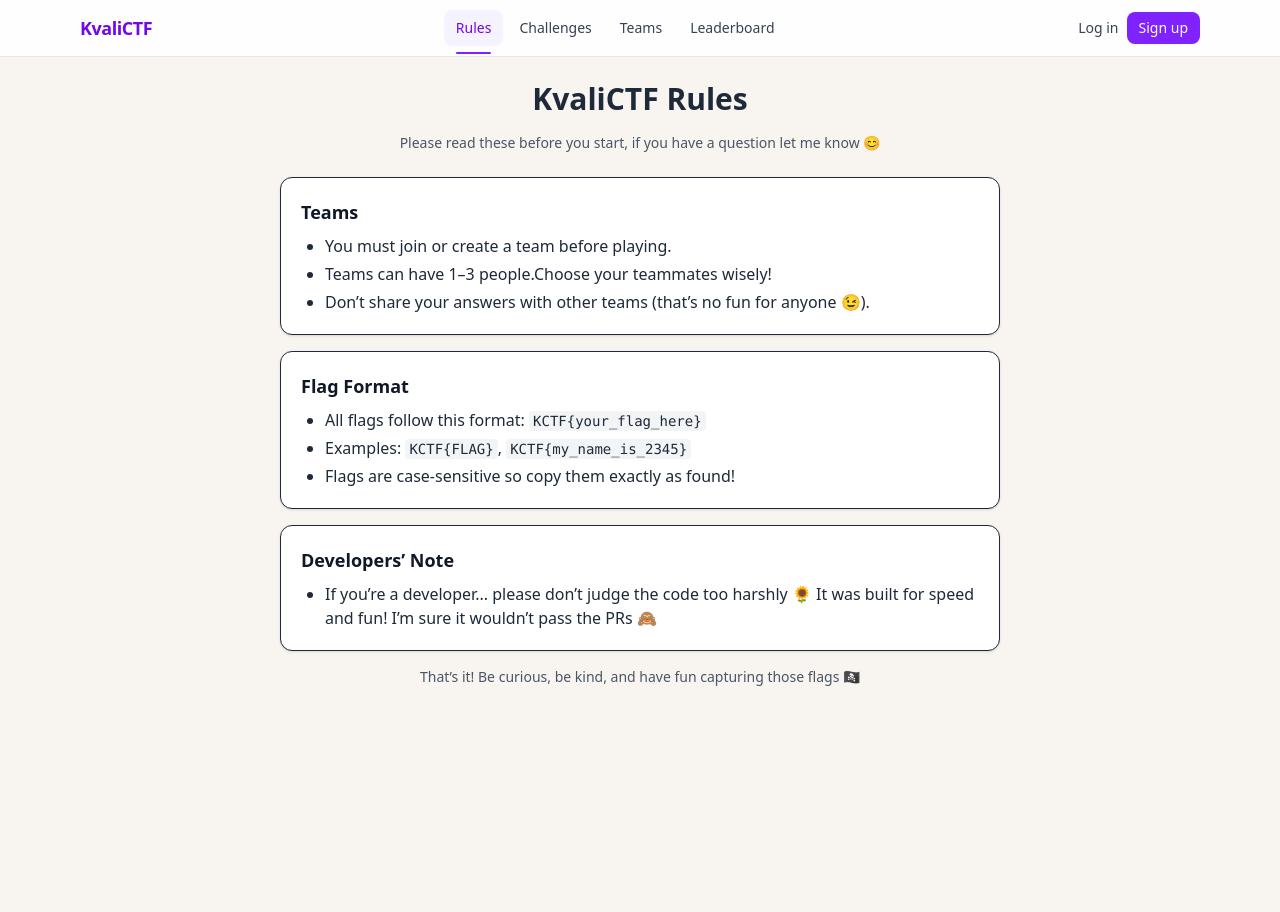
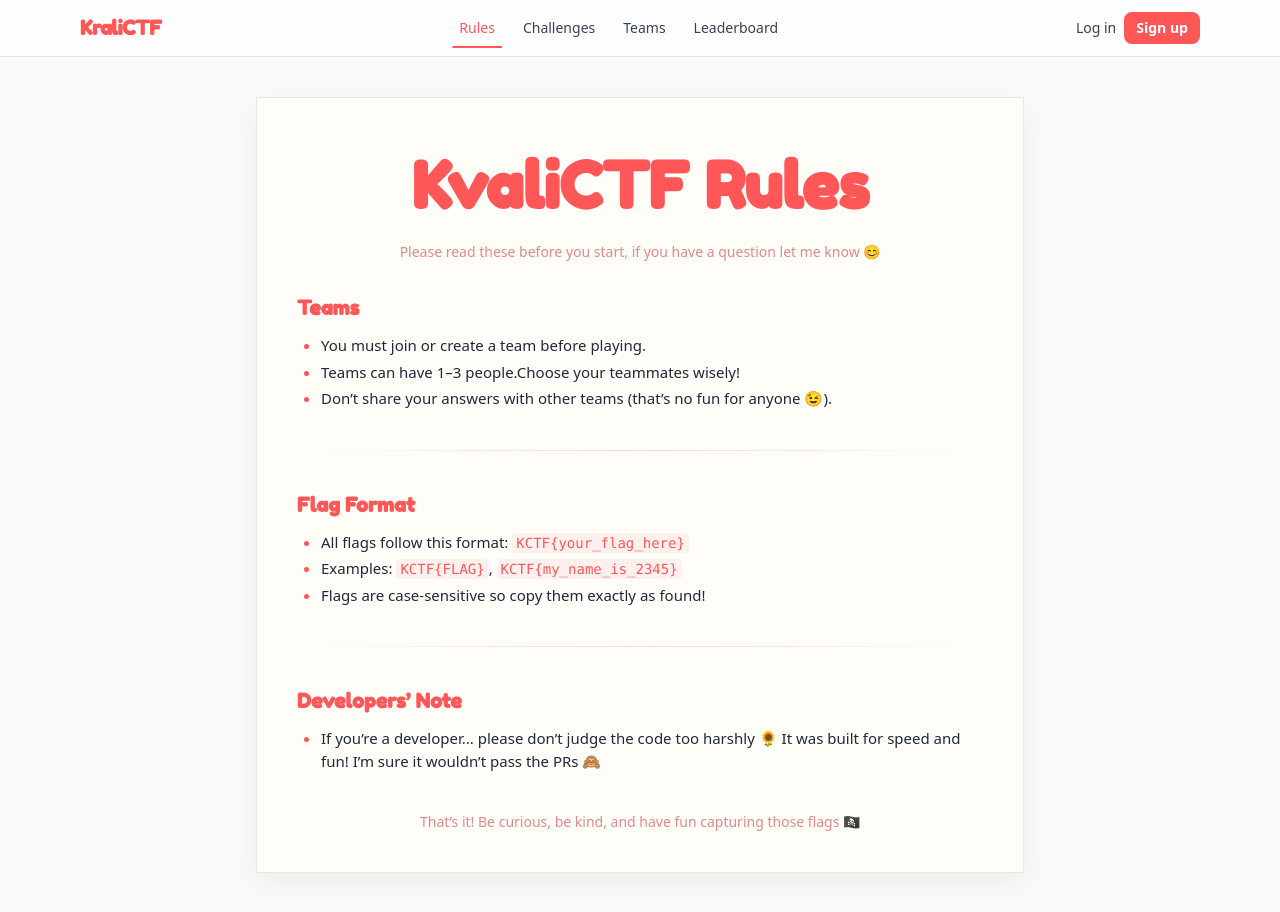
Before and after one commit to kamarini09/ctf-app, a Next.js app: page /rules in a window 1280 px wide. Before the commit the page ends 800 px from the top, so only its background shows below. Built offline with nearby package versions, Linux system fonts and the light colour scheme; no server answers.

Commit message:
feat: styling rules and challenges

```diff
--- a/src/app/(public)/rules/page.tsx
+++ b/src/app/(public)/rules/page.tsx
@@ -2,42 +2,75 @@
 
 export default function RulesPage() {
   return (
-    <main className="mx-auto max-w-3xl p-6 text-gray-800">
-      <h1 className="mb-4 text-3xl font-bold text-center">KvaliCTF Rules</h1>
-      <p className="mb-6 text-sm text-gray-600 text-center">Please read these before you start, if you have a question let me know 😊</p>
+    <main className="px-6 py-10">
+      {/* Paper background */}
+      <div
+        className="
+          relative mx-auto max-w-3xl  border border-[#efe7df] bg-[#fffdf8] p-6 shadow-[0_10px_30px_rgba(0,0,0,0.06)]
+          md:p-10
+        "
+        style={{
+          backgroundImage: "radial-gradient(rgba(0,0,0,0.035) 0.6px, transparent 0.6px)",
+          backgroundSize: "10px 10px",
+        }}
+      >
+        {/* Header */}
+        <h1
+          className="font-display text-center text-[var(--ctf-red)]"
+          style={{
+            fontWeight: 900,
+            letterSpacing: "-0.5px",
+            fontSize: "clamp(32px, 6vw, 64px)",
+          }}
+        >
+          KvaliCTF Rules
+        </h1>
 
-      <section className="space-y-4">
-        <div className="rounded-xl border bg-white p-5 shadow-sm">
-          <h2 className="mb-2 text-lg font-semibold text-gray-900">Teams</h2>
-          <ul className="list-disc pl-6 space-y-1">
+        <p className="mt-2 text-center text-sm text-[#e08a8a]">Please read these before you start, if you have a question let me know 😊</p>
+
+        {/* Sections (no numbers, no boxes) */}
+        <section className="mt-8 space-y-10">
+          {/* Teams */}
+          <div>
+            <h2 className="font-display text-xl font-semibold text-[var(--ctf-red)]">Teams</h2>
+            <ul className="mt-3 list-disc pl-6 space-y-1 text-[15px] text-gray-800 marker:text-[var(--ctf-red)]">
               <li>You must join or create a team before playing.</li>
               <li>Teams can have 1–3 people.Choose your teammates wisely!</li>
               <li>Don’t share your answers with other teams (that’s no fun for anyone 😉).</li>
             </ul>
           </div>
 
-        <div className="rounded-xl border bg-white p-5 shadow-sm">
-          <h2 className="mb-2 text-lg font-semibold text-gray-900">Flag Format</h2>
-          <ul className="list-disc pl-6 space-y-1">
+          {/* Divider */}
+          <hr className="border-0 h-px bg-gradient-to-r from-transparent via-[#ffd6d6] to-transparent" />
+
+          {/* Flag Format */}
+          <div>
+            <h2 className="font-display text-xl font-semibold text-[var(--ctf-red)]">Flag Format</h2>
+            <ul className="mt-3 list-disc pl-6 space-y-1 text-[15px] text-gray-800 marker:text-[var(--ctf-red)]">
               <li>
-              All flags follow this format: <code className="rounded bg-gray-100 px-1 py-0.5 text-sm">KCTF&#123;your_flag_here&#125;</code>
+                All flags follow this format: <code className="rounded bg-[#fff0f0] px-1 py-0.5 text-sm text-[var(--ctf-red)]">KCTF&#123;your_flag_here&#125;</code>
               </li>
               <li>
-              Examples: <code className="rounded bg-gray-100 px-1 py-0.5 text-sm">KCTF&#123;FLAG&#125;</code>, <code className="rounded bg-gray-100 px-1 py-0.5 text-sm">KCTF&#123;my_name_is_2345&#125;</code>
+                Examples: <code className="rounded bg-[#fff0f0] px-1 py-0.5 text-sm text-[var(--ctf-red)]">KCTF&#123;FLAG&#125;</code>, <code className="rounded bg-[#fff0f0] px-1 py-0.5 text-sm text-[var(--ctf-red)]">KCTF&#123;my_name_is_2345&#125;</code>
               </li>
               <li>Flags are case-sensitive so copy them exactly as found!</li>
             </ul>
           </div>
 
-        <div className="rounded-xl border bg-white p-5 shadow-sm">
-          <h2 className="mb-2 text-lg font-semibold text-gray-900">Developers’ Note</h2>
-          <ul className="list-disc pl-6 space-y-1">
-            <li> If you’re a developer... please don’t judge the code too harshly 🌻 It was built for speed and fun! I’m sure it wouldn’t pass the PRs 🙈</li>
+          {/* Divider */}
+          <hr className="border-0 h-px bg-gradient-to-r from-transparent via-[#ffd6d6] to-transparent" />
+
+          {/* Developers’ Note */}
+          <div>
+            <h2 className="font-display text-xl font-semibold text-[var(--ctf-red)]">Developers’ Note</h2>
+            <ul className="mt-3 list-disc pl-6 space-y-1 text-[15px] text-gray-800 marker:text-[var(--ctf-red)]">
+              <li>If you’re a developer... please don’t judge the code too harshly 🌻 It was built for speed and fun! I’m sure it wouldn’t pass the PRs 🙈</li>
             </ul>
           </div>
 
-        <p className="text-sm text-gray-600 text-center">That’s it! Be curious, be kind, and have fun capturing those flags 🏴‍☠️</p>
+          <p className="text-center text-sm text-[#e08a8a]">That’s it! Be curious, be kind, and have fun capturing those flags 🏴‍☠️</p>
         </section>
+      </div>
     </main>
   );
 }
--- a/src/app/globals.css
+++ b/src/app/globals.css
@@ -1,10 +1,13 @@
+@import url("https://fonts.googleapis.com/css2?family=Fredoka+One&display=swap");
 @import "tailwindcss";
 
-/* === Theme Variables === */
+/* === Theme Variables (Red CTF) === */
 :root {
-  /* Light theme (Kvalifik-inspired) */
-  --background: #f8f5f1; /* soft beige background */
-  --foreground: #171717;
+  --ctf-red: #ff5757;
+  --ctf-red-600: #ff4444;
+  --ctf-rose-50: #ffe5e5;
+  --background: #fafafa;
+  --foreground: #111827;
 }
 
 @theme inline {
@@ -18,7 +21,32 @@
 body {
   background: var(--background);
   color: var(--foreground);
-  font-family: var(--font-sans), Arial, Helvetica, sans-serif;
+  font-family: var(--font-sans), ui-sans-serif, system-ui, -apple-system, Segoe UI, Roboto, Helvetica, Arial, "Apple Color Emoji", "Segoe UI Emoji";
   -webkit-font-smoothing: antialiased;
   text-rendering: optimizeLegibility;
 }
+
+/* Display font for headings that need the arcade look */
+.font-display {
+  font-family: "Fredoka One", system-ui, -apple-system, Segoe UI, Roboto, Helvetica, Arial, sans-serif;
+}
+
+/* subtle card shadow + hover lift, reused */
+.ctf-card {
+  @apply rounded-xl border border-[var(--ctf-red)]/30 bg-white shadow-sm transition;
+}
+.ctf-card-hover {
+  @apply hover:-translate-y-0.5 hover:shadow-lg focus-visible:outline-none focus-visible:ring-2 focus-visible:ring-[var(--ctf-red)];
+}
+
+/* little underline used in nav */
+.ctf-underline::after {
+  content: "";
+  position: absolute;
+  left: 0.5rem;
+  right: 0.5rem;
+  bottom: -6px;
+  height: 2px;
+  border-radius: 9999px;
+  background: var(--ctf-red);
+}
--- a/src/components/Navbar.tsx
+++ b/src/components/Navbar.tsx
@@ -10,9 +10,8 @@ export default function Navbar() {
   const pathname = usePathname();
 
   const [label, setLabel] = useState<string | null>(null);
-  const [authLoaded, setAuthLoaded] = useState(false); // gate UI until we know
+  const [authLoaded, setAuthLoaded] = useState(false);
 
-  // Helper to populate label from a session
   const setFromSession = async (session: Awaited<ReturnType<typeof sb.auth.getSession>>["data"]["session"]) => {
     const user = session?.user;
     if (!user) {
@@ -25,29 +24,19 @@ export default function Navbar() {
 
   useEffect(() => {
     let unsub: (() => void) | undefined;
-
     (async () => {
-      // 1) initial read
       const { data } = await sb.auth.getSession();
       await setFromSession(data.session);
       setAuthLoaded(true);
-
-      // 2) subscribe to future changes
-      const { data: listener } = sb.auth.onAuthStateChange((_event, session) => {
-        setFromSession(session);
-      });
+      const { data: listener } = sb.auth.onAuthStateChange((_event, session) => setFromSession(session));
       unsub = () => listener.subscription.unsubscribe();
     })();
-
-    return () => {
-      unsub?.();
-    };
+    return () => unsub?.();
   }, []);
 
   const initial = useMemo(() => (label ? (label.trim()[0] || "U").toUpperCase() : null), [label]);
 
   const logout = async () => {
-    // optimistic UI
     setLabel(null);
     await sb.auth.signOut();
     router.replace("/login");
@@ -56,42 +45,40 @@ export default function Navbar() {
   const NavLink = ({ href, children }: { href: string; children: React.ReactNode }) => {
     const active = pathname?.startsWith(href);
     return (
-      <Link href={href} aria-current={active ? "page" : undefined} className={["relative rounded-lg px-3 py-2 text-sm font-medium transition", active ? "text-violet-700 bg-violet-50" : "text-gray-700 hover:text-gray-900 hover:bg-gray-100"].join(" ")}>
+      <Link href={href} aria-current={active ? "page" : undefined} className={["relative px-3 py-2 text-sm font-medium transition", active ? "text-[var(--ctf-red)]" : "text-gray-700 hover:text-[var(--ctf-red)]"].join(" ")}>
         {children}
-        {active && <span className="absolute -bottom-2 left-3 right-3 h-0.5 rounded-full bg-violet-600" />}
+        {active && <span className="absolute left-1/2 -bottom-[2px] h-[2px] w-5/6 -translate-x-1/2 rounded-full bg-[var(--ctf-red)]" />}
       </Link>
     );
   };
 
   return (
-    <nav className="sticky top-0 z-40 border-b border-gray-200 bg-white/90 backdrop-blur">
+    <nav className="sticky top-0 z-40 border-b border-gray-200 bg-white/80 backdrop-blur">
       <div className="mx-auto max-w-6xl px-4">
         <div className="flex h-14 items-center justify-between gap-3">
-          <Link href="/" className="text-lg font-extrabold tracking-tight text-violet-700" aria-label="Go to landpage">
-            KvaliCTF
+          <Link href="/" className="font-display text-xl font-black tracking-tight text-[var(--ctf-red)]" aria-label="Go to landing page">
+            KraliCTF
           </Link>
 
-          <div className="flex items-center gap-1">
+          <div className="hidden md:flex items-center gap-1">
             <NavLink href="/rules">Rules</NavLink>
             <NavLink href="/challenges">Challenges</NavLink>
             <NavLink href="/teams">Teams</NavLink>
             <NavLink href="/leaderboard">Leaderboard</NavLink>
           </div>
 
-          {/* Right side */}
           <div className="flex items-center gap-2">
             {!authLoaded ? (
-              // tiny skeleton while auth state loads
               <>
                 <div className="h-8 w-8 rounded-full bg-gray-200 animate-pulse" />
                 <div className="h-8 w-20 rounded-md bg-gray-200 animate-pulse" />
               </>
             ) : label ? (
               <>
-                <div className="hidden sm:flex h-8 w-8 items-center justify-center rounded-full bg-violet-600 text-white font-semibold shadow-sm ring-2 ring-violet-100" title={label} aria-label={label}>
+                <div className="hidden sm:grid h-8 w-8 place-items-center rounded-full bg-[var(--ctf-red)] text-white font-semibold shadow-sm ring-2 ring-[var(--ctf-rose-50)]" title={label} aria-label={label}>
                   {initial}
                 </div>
-                <button onClick={logout} className="rounded-lg bg-gray-100 px-3 py-1.5 text-sm font-medium text-gray-700 hover:bg-gray-200">
+                <button onClick={logout} className="rounded-lg bg-gray-100 px-3 py-1.5 text-sm font-medium text-gray-800 hover:bg-gray-200">
                   Log out
                 </button>
               </>
@@ -100,7 +87,7 @@ export default function Navbar() {
                 <Link href="/login" className="text-sm text-gray-700 hover:underline">
                   Log in
                 </Link>
-                <Link href="/signup" className="rounded-lg bg-violet-600 px-3 py-1.5 text-sm font-medium text-white hover:bg-violet-700">
+                <Link href="/signup" className="rounded-lg bg-[var(--ctf-red)] px-3 py-1.5 text-sm font-semibold text-white hover:bg-[var(--ctf-red-600)]">
                   Sign up
                 </Link>
               </>
```
Also changed, not shown: src/app/(protected)/challenges/page.tsx (+55 -62 lines). Lines whose indentation alone changed are shown as unchanged.
